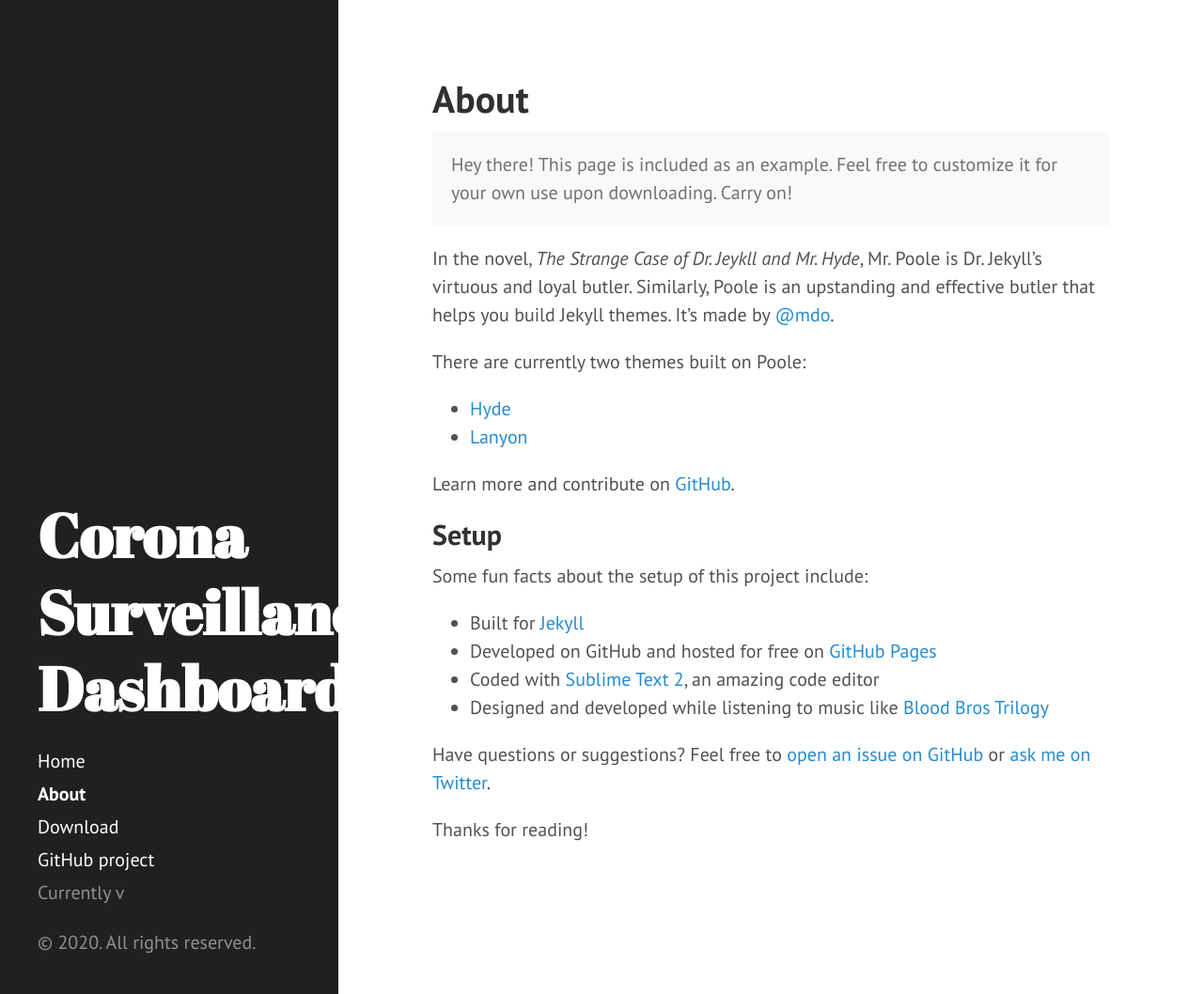
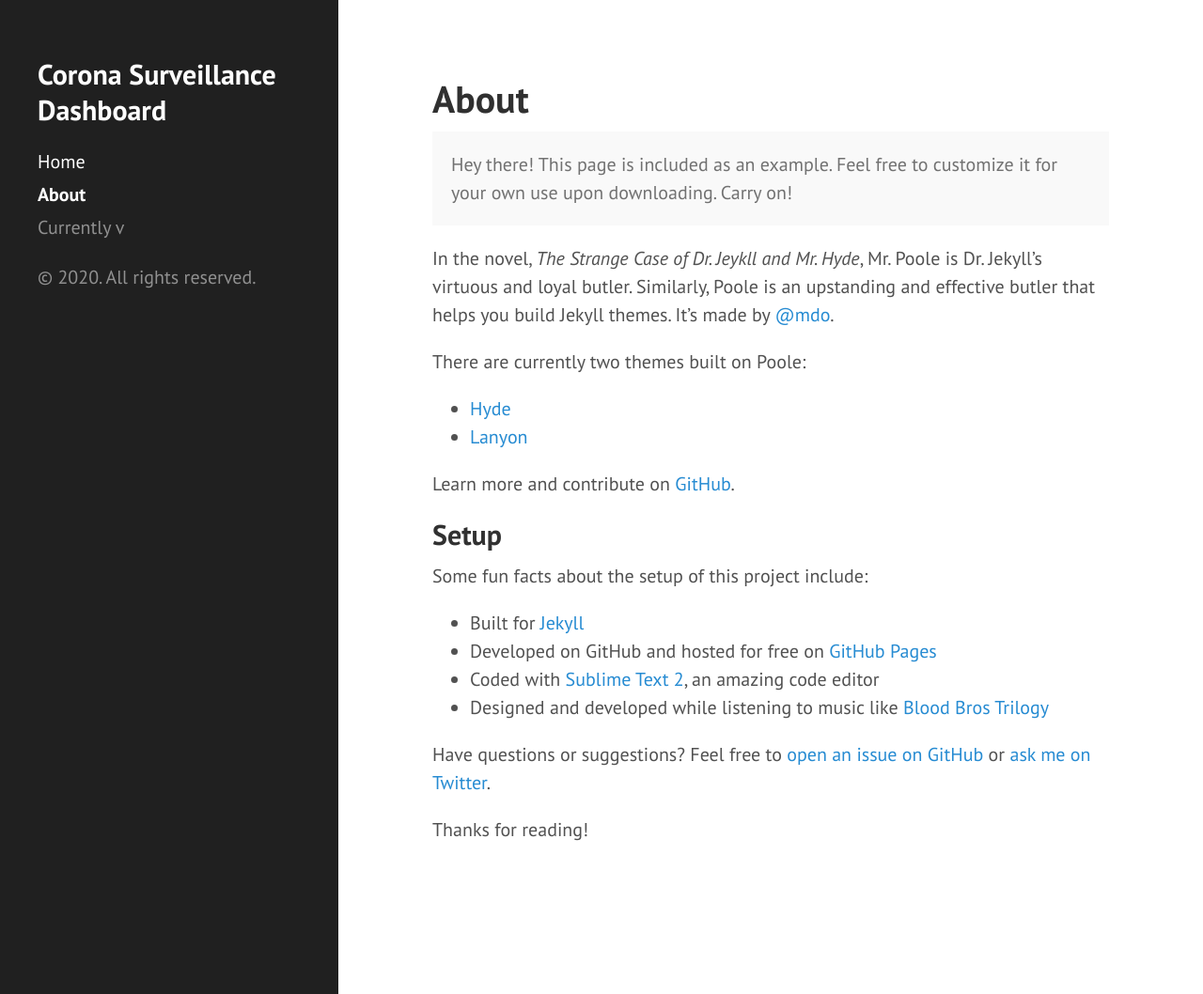
Before and after one commit to mehta-gaurav/mehta-gaurav.github.io, a Jekyll site: the page built from about.md, in a window 1280 px wide and 1058 px high. Shown: the whole window at 94% size. Built offline with Jekyll 4.4.1, drawn with Linux system fonts in a browser that asks for light colours.

Commit message:
Update sidebar.html

```diff
--- a/_includes/sidebar.html
+++ b/_includes/sidebar.html
@@ -1,11 +1,11 @@
 <div class="sidebar">
-  <div class="container sidebar-sticky">
+  <div class="container">
     <div class="sidebar-about">
-      <h1>
+      <h2>
         <a href="{{ site.baseurl }}">
           {{ site.title }}
         </a>
-      </h1>
+      </h2>
       <p class="lead">{{ site.description }}</p>
     </div>
 
@@ -26,8 +26,6 @@
         {% endif %}
       {% endfor %}
 
-      <a class="sidebar-nav-item" href="{{ site.github.repo }}/archive/v{{ site.version }}.zip">Download</a>
-      <a class="sidebar-nav-item" href="{{ site.github.repo }}">GitHub project</a>
       <span class="sidebar-nav-item">Currently v{{ site.version }}</span>
     </nav>
 
```
